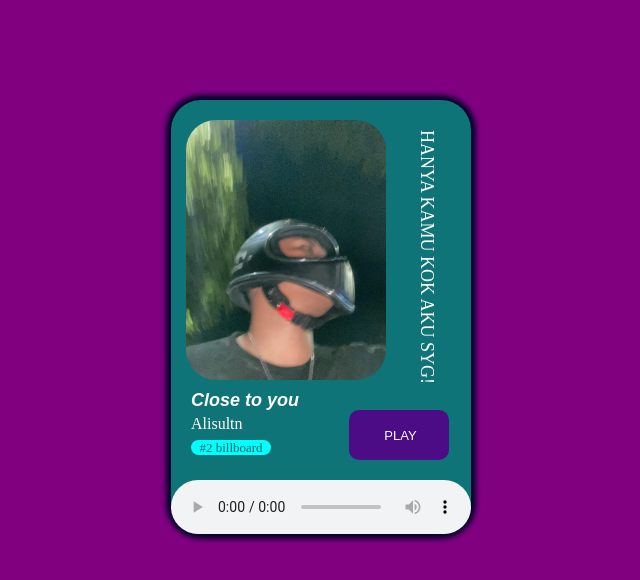
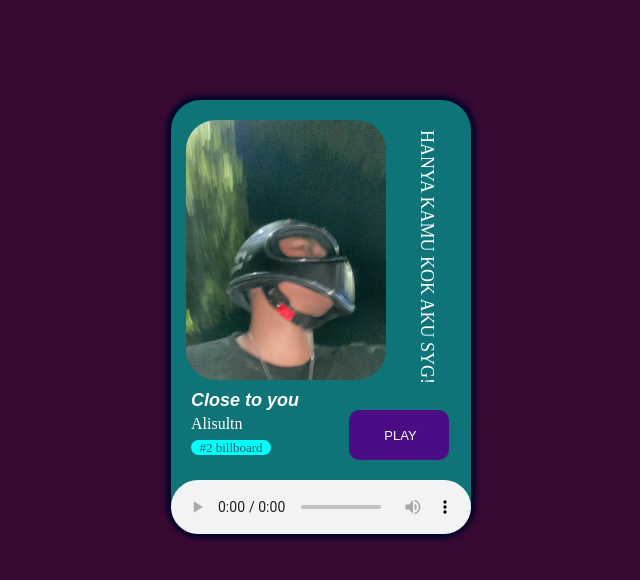
Before and after one commit to AliSultonsPalilati/Music, a plain HTML site: page index.html in a window 1280 px wide. Shown: the whole page, without its empty margins (362-1002 px from the left). Drawn offline with Linux system fonts and the light colour scheme.

Commit message:
Update LinkTugas4_no1.css

```diff
--- a/LinkTugas4_no1.css
+++ b/LinkTugas4_no1.css
@@ -77,5 +77,5 @@ p {
 }
 
 body{
-    background-color: purple;
+    background-color: rgb(56, 10, 50);
 }
```
